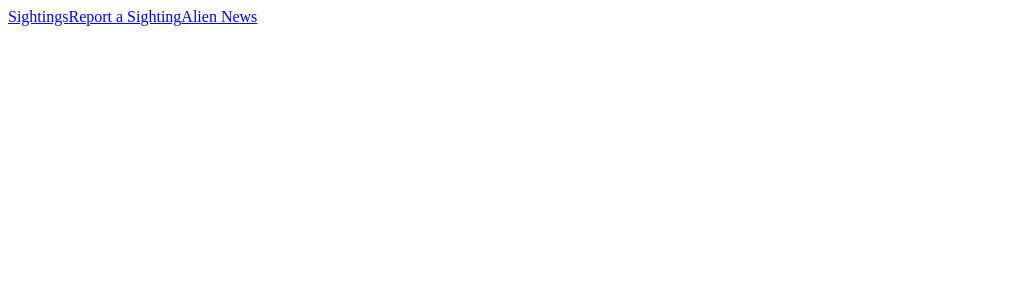
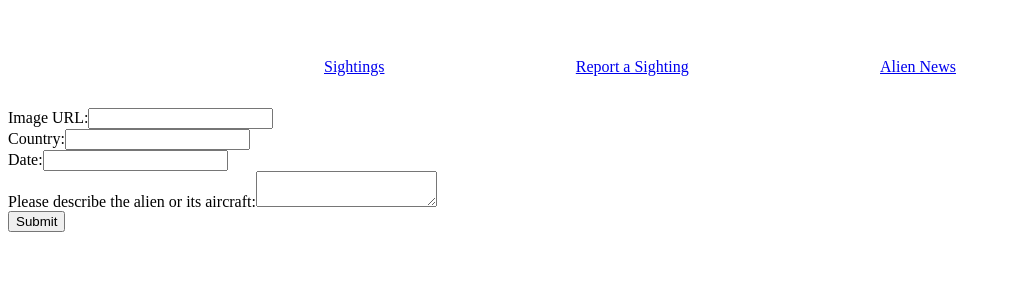
Before and after one commit to katherine84522/alienEncounter-client, a React (Vite) app: page /report in a window 1280 px wide. Shown: the top 300 px of the page, without its empty margins (0-1011 px from the left). Built offline with nearby package versions, Linux system fonts and the light colour scheme.

Commit message:
added websocket for livefeed

```diff
--- a/src/NavBar.jsx
+++ b/src/NavBar.jsx
@@ -4,9 +4,9 @@ import { NavLink } from "react-router-dom";
 function NavBar() {
     return (
         <div className='navbar'>
-            <div className="headerImg">
-                {/* <img className="logoImg" src='./src/assets/headerRED1.png' /> */}
-            </div>
+            {/* <div className="headerImg"> */}
+            {/* <img className="logoImg" src='./src/assets/headerRED1.png' /> */}
+            {/* </div> */}
             <div className='navButtons'>
                 <NavLink
                     to="/"
--- a/src/Report.jsx
+++ b/src/Report.jsx
@@ -1,10 +1,56 @@
 import { useNavigate } from "react-router-dom"
+import { useState } from 'react'
 
 export default function Report() {
     const navigate = useNavigate()
 
+    // const [img, setImg] = useState('')
+    // const [country, setCountry] = useState('')
+    // const [date, setDate] = useState('')
+    // const [description, setDescription] = useState('')
+
+
+    const handleSubmit = (e) => {
+        const request = async () => {
+            let req = await fetch("http://localhost:3000/reports", {
+                method: 'POST',
+                headers: { 'Content-Type': 'application/json' },
+                body: JSON.stringify({
+                    country: e.target.country.value,
+                    image: e.target.image.value,
+                    date: e.target.date.value,
+                    description: e.target.description.value
+                }),
+            });
+            let res = await req.json()
+            console.log(res)
+
+        }
+        request()
+        navigate("/")
+    }
+
+
     return (
         <div>
+            <form onSubmit={handleSubmit}>
+                <label>Image URL:</label>
+                <input type="text" name="image" />
+                <br />
+                <label>Country:</label>
+                <input type="text" name="country" />
+                <br />
+                <label>Date:</label>
+                <input type="text" name="date" />
+                <br />
+                <label>Please describe the alien or its aircraft:</label>
+                <textarea name="description" />
+                <br />
+
+                <input type="submit" />
+
+
+            </form>
 
         </div>
     )
--- a/src/Sighting.jsx
+++ b/src/Sighting.jsx
@@ -12,15 +12,51 @@ export default function Sighting() {
             console.log(res)
 
         }
+
+        const connect = async () => {
+            const ws = new WebSocket("ws://localhost:3000/cable")
+
+            ws.onopen = () => {
+                console.log("Websockets connected!")
+
+                ws.send(JSON.stringify({ "command": "subscribe", "identifier": `{"channel": "LiveFeedChannel"}` }))
+                // ws.send(JSON.stringify({"command": "subscribe", "identifier": "{\"channel\": \"NotificationsChannel\"}"}))
+            }
+
+            ws.onmessage = (event) => {
+                const data = JSON.parse(event.data)
+                if (data.type === "ping" || data.type === "welcome" || data.type === "confirm_subscription") return
+                console.log('data', data)
+
+                // Retrieve the newly created post object sent by ActionCable (Rails)
+                // Update state using setPosts to reflect this change in the browser immediately
+                const sighting = data.message.report
+                setSightings(prevState => [sighting, ...prevState])
+            }
+
+
+
+        }
+
+
+
+        connect()
+
         request()
     }, [])
+
+
+
+
     return (
-        <div>
+        <div className="sighting">
             {
                 sightings.map((sighting) => {
                     return (
                         <div className="sightingCard">
                             <img src={sighting.image} className="sightingImg" />
+                            {/* <p>{likecount} likes</p> */}
+                            <p>Saw in {sighting.country}</p>
                             <p>{sighting.description}</p>
                         </div>
                     )
--- a/src/index.css
+++ b/src/index.css
@@ -1,3 +1,9 @@
+.sighting {
+  display: flex;
+  flex-wrap: wrap;
+}
+
+
 .sightingImg {
   width: 100%;
   height: auto;
@@ -7,3 +13,19 @@
   width: 33%;
   height: auto;
 }
+
+.navbar {
+  height: 100px;
+  display: flex;
+  justify-content: center;
+  width: 100%;
+}
+
+.navButtons {
+  margin-top: 50px;
+  width: 50%;
+  display: flex;
+  justify-content: space-between;
+  /* margin-left: 400px; */
+
+}
```
